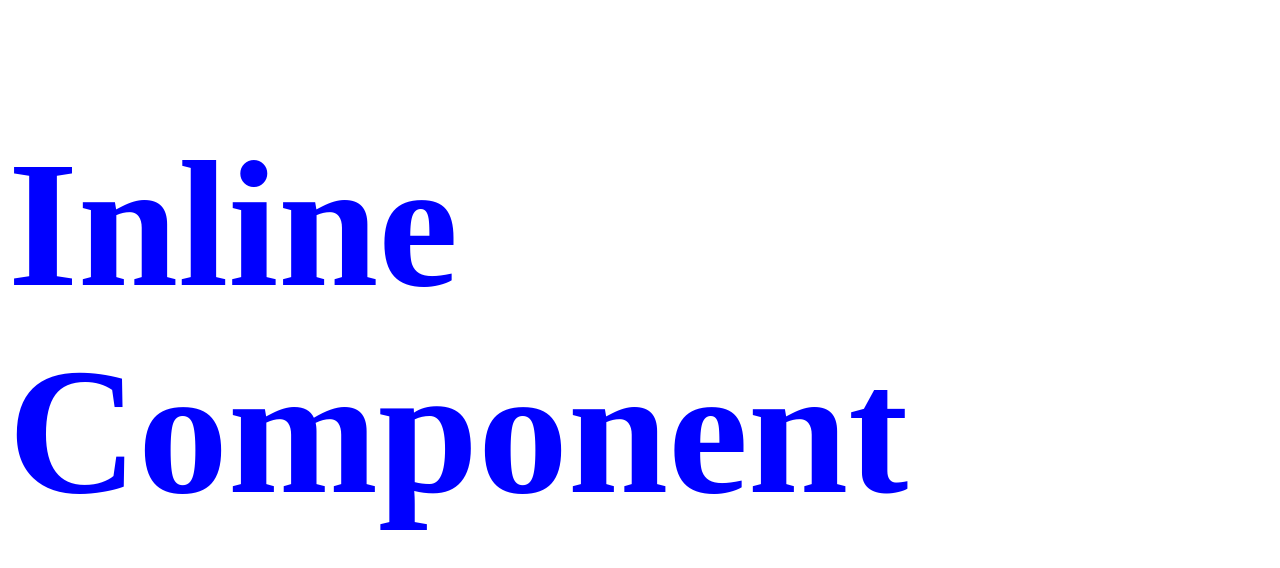
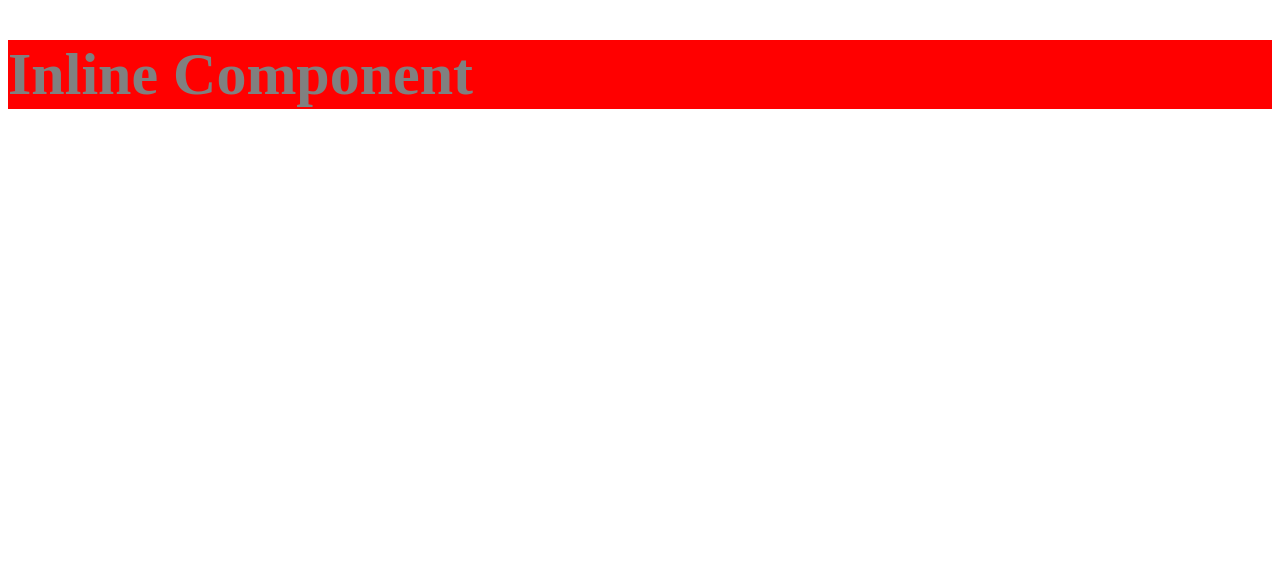
Before and after one commit to JSaillok/ToDo, a React (Vite) app in the folder react/: page / in a window 1280 px wide. Shown: the top 568 px of the page. Built offline with nearby package versions, Linux system fonts and the light colour scheme.

Commit message:
Stylesheets

```diff
--- a/react/src/components/InlineComponent.jsx
+++ b/react/src/components/InlineComponent.jsx
@@ -1,10 +1,9 @@
-const header = {color:"blue", fontSize:"180px"}
-
+import '../css/style.css'
+// ../ one folder back
 export default function InlinneComponent() {
     return(
         <div>
-            {/* <h1 style={{ color:"blue", fontSize:"140px" }} >Inline Component</h1> */}
-            <h1 style={header} >Inline Component</h1>
+            <h1 className="header">Inline Component</h1>
         </div>
     );
 }
--- /dev/null
+++ b/react/src/css/style.css
@@ -0,0 +1,5 @@
+.header{
+    color: grey;
+    background-color: red;
+    font-size: 60px;
+}
```
